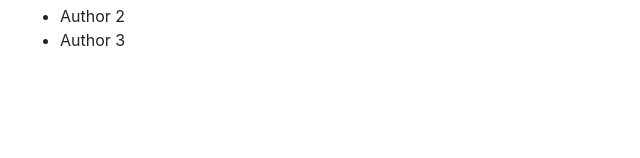
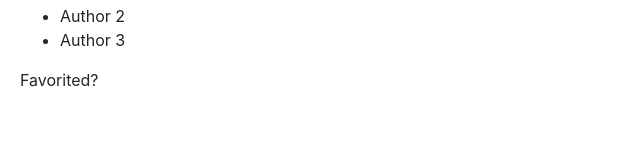
Before and after one commit to ZachNusbaum/ng-playground, an Angular app: page / in a window 1280 px wide. Shown: the part 142-300 px from the top of the page, without its empty margins (0-640 px from the left). Built offline with nearby package versions, Linux system fonts and the light colour scheme.

Commit message:
Add a star-button component that functions as a favorite button

```diff
--- a/src/app/app.component.html
+++ b/src/app/app.component.html
@@ -1,2 +1,3 @@
 <h1>Angular</h1>
 <app-authors></app-authors>
+<app-star-button></app-star-button>
--- a/src/app/app.module.ts
+++ b/src/app/app.module.ts
@@ -5,11 +5,13 @@ import { NgModule } from '@angular/core';
 
 import { AppComponent } from './app.component';
 import { AuthorsComponent } from './authors/authors.component';
+import { StarButtonComponent } from './star-button/star-button.component';
 
 @NgModule({
   declarations: [
     AppComponent,
-    AuthorsComponent
+    AuthorsComponent,
+    StarButtonComponent
   ],
   imports: [
     BrowserModule,
--- /dev/null
+++ b/src/app/star-button/star-button.component.html
@@ -0,0 +1 @@
+<span [class.favorited]="isFavorited" (click)="toggleFavorited()">Favorited?</span>
--- /dev/null
+++ b/src/app/star-button/star-button.component.ts
@@ -0,0 +1,30 @@
+import { Component, OnInit } from '@angular/core';
+
+@Component({
+  selector: 'app-star-button',
+  templateUrl: './star-button.component.html',
+  styleUrls: ['./star-button.component.css']
+})
+export class StarButtonComponent implements OnInit {
+  isFavorited = false;
+
+  constructor() { }
+
+  ngOnInit() {
+  }
+
+  toggleFavorited() {
+    this.isFavorited = !this.isFavorited;
+  }
+  /*
+  toggleFavorite($event) {
+    console.log($event);
+    if ($event.target.className === 'not-favorite') {
+      $event.target.setAttribute('class', 'favorite');
+    } else {
+      $event.target.setAttribute('class', 'not-favorite');
+    }
+  }
+  */
+
+}
--- a/src/styles.css
+++ b/src/styles.css
@@ -3,3 +3,7 @@
 body {
   padding: 20px;
 }
+.favorited {
+  color: green;
+  font-weight: 900;
+}
```
Also changed, not shown: src/app/star-button/star-button.component.css (added), 1 other file (tests, documents, lock files or other folders).
